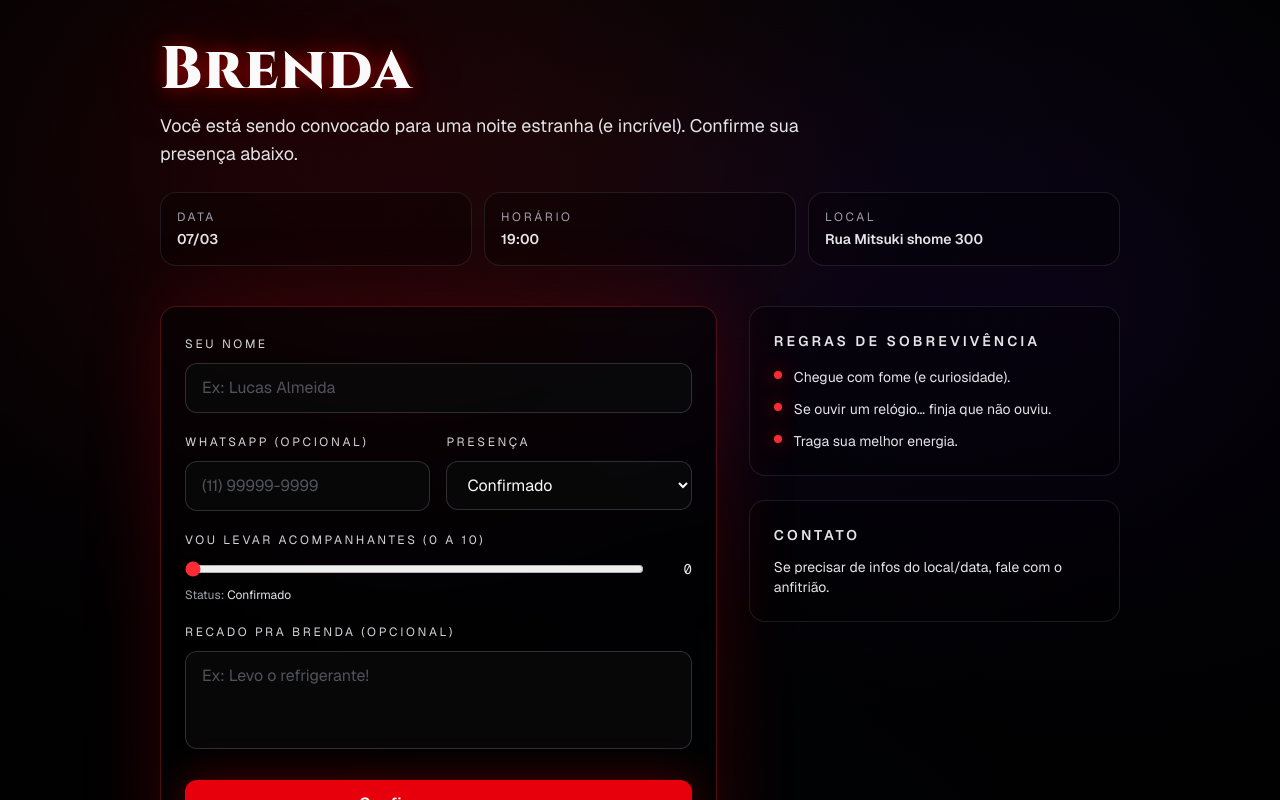
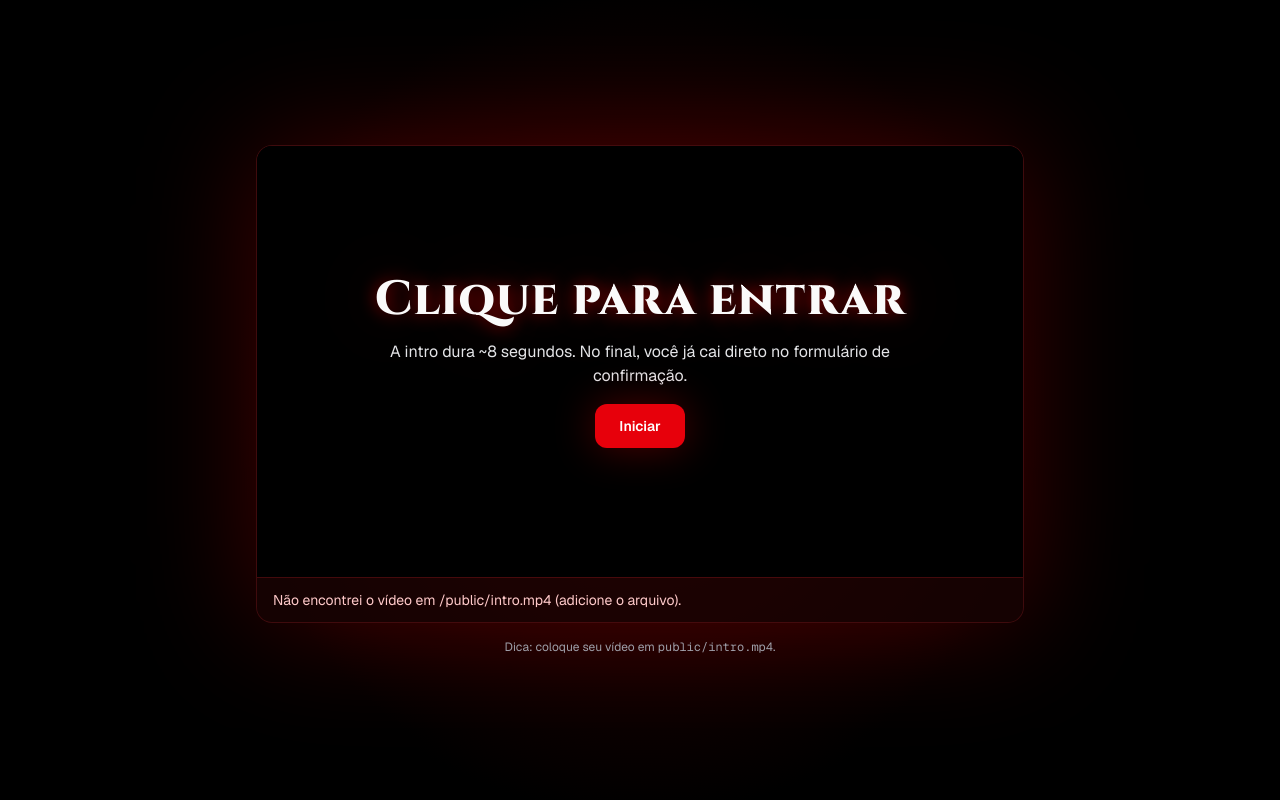
Before and after one commit to Alelourenco/convite_tematico_strangerThings, a Next.js app: page / in a window 1280 px wide. Shown: the top 800 px of the page. Built offline with nearby package versions, Linux system fonts and the light colour scheme.

Commit message:
Intro em vídeo com transição suave

```diff
--- a/src/app/page.tsx
+++ b/src/app/page.tsx
@@ -1,8 +1,10 @@
 import RsvpForm from "@/components/RsvpForm";
+import IntroGate from "@/components/IntroGate";
 
 export default function Home() {
   return (
     <div className="min-h-screen bg-hawkins text-zinc-50">
+      <IntroGate>
         <div className="relative z-10 mx-auto flex min-h-screen max-w-5xl flex-col px-5 py-10 sm:px-8">
           <header className="mb-10">
             <h1 className="st-title text-5xl font-extrabold tracking-tight sm:text-6xl">
@@ -77,6 +79,7 @@ export default function Home() {
             </p>
           </footer>
         </div>
+      </IntroGate>
     </div>
   );
 }
--- /dev/null
+++ b/src/components/IntroGate.tsx
@@ -0,0 +1,161 @@
+"use client";
+
+import { useEffect, useMemo, useRef, useState } from "react";
+
+type Phase = "idle" | "playing" | "exiting" | "done";
+
+export default function IntroGate({
+  children,
+  videoSrc = "/intro.mp4",
+  storageKey = "introPlayed",
+}: {
+  children: React.ReactNode;
+  videoSrc?: string;
+  storageKey?: string;
+}) {
+  const [phase, setPhase] = useState<Phase>(() => {
+    try {
+      return sessionStorage.getItem(storageKey) === "1" ? "done" : "idle";
+    } catch {
+      return "idle";
+    }
+  });
+  const [error, setError] = useState<string | null>(null);
+  const videoRef = useRef<HTMLVideoElement | null>(null);
+
+  const isDone = phase === "done";
+  const isOverlayVisible = phase !== "done";
+
+  useEffect(() => {
+    // Evita scroll enquanto a intro estiver ativa.
+    const prevOverflow = document.documentElement.style.overflow;
+    if (!isDone) {
+      document.documentElement.style.overflow = "hidden";
+    }
+    return () => {
+      document.documentElement.style.overflow = prevOverflow;
+    };
+  }, [isDone]);
+
+  const contentClassName = useMemo(() => {
+    if (isDone) {
+      return "opacity-100 translate-y-0 blur-0";
+    }
+    return "opacity-0 translate-y-2 blur-[2px] pointer-events-none select-none";
+  }, [isDone]);
+
+  function finish() {
+    try {
+      sessionStorage.setItem(storageKey, "1");
+    } catch {
+      // ignore
+    }
+
+    setPhase("exiting");
+    window.setTimeout(() => setPhase("done"), 500);
+  }
+
+  async function start() {
+    setError(null);
+    setPhase("playing");
+
+    // play() precisa de gesto do usuário. Esse handler já é um clique.
+    try {
+      await videoRef.current?.play();
+    } catch {
+      setError(
+        "Não foi possível reproduzir o vídeo automaticamente. Toque em play.",
+      );
+    }
+  }
+
+  return (
+    <>
+      <div
+        className={`transition-all duration-500 ${contentClassName}`}
+        aria-hidden={!isDone}
+      >
+        {children}
+      </div>
+
+      {isOverlayVisible ? (
+        <div
+          className={`fixed inset-0 z-[9999] flex items-center justify-center bg-black transition-opacity duration-500 ${
+            phase === "exiting" ? "opacity-0" : "opacity-100"
+          }`}
+        >
+          <div className="relative h-full w-full">
+            {/* Fundo */}
+            <div className="absolute inset-0 bg-[radial-gradient(circle_at_center,rgba(255,0,0,0.18),rgba(0,0,0,0.92)_55%,rgba(0,0,0,1)_100%)]" />
+
+            {/* Conteúdo */}
+            <div className="relative mx-auto flex h-full max-w-5xl flex-col items-center justify-center gap-6 px-5 py-10 text-zinc-50">
+              <div className="w-full max-w-3xl">
+                <div className="overflow-hidden rounded-2xl border border-red-500/25 bg-black/60 shadow-[0_0_120px_rgba(255,0,0,0.25)]">
+                  <div className="relative aspect-video w-full bg-black">
+                    <video
+                      ref={videoRef}
+                      src={videoSrc}
+                      playsInline
+                      preload="auto"
+                      onEnded={finish}
+                      onError={() =>
+                        setError(
+                          "Não encontrei o vídeo em /public/intro.mp4 (adicione o arquivo).",
+                        )
+                      }
+                      className={`h-full w-full object-cover ${
+                        phase === "idle" ? "opacity-0" : "opacity-100"
+                      } transition-opacity duration-300`}
+                    />
+
+                    {phase === "idle" ? (
+                      <button
+                        type="button"
+                        onClick={start}
+                        className="absolute inset-0 flex flex-col items-center justify-center gap-4 bg-black/40 px-6 text-center"
+                      >
+                        <p className="st-title text-4xl font-extrabold tracking-tight sm:text-5xl">
+                          Clique para entrar
+                        </p>
+                        <p className="max-w-xl text-sm text-zinc-200 sm:text-base">
+                          A intro dura ~8 segundos. No final, você já cai direto
+                          no formulário de confirmação.
+                        </p>
+                        <span className="inline-flex items-center justify-center rounded-xl bg-red-600 px-6 py-3 text-sm font-semibold text-white shadow-[0_0_40px_rgba(255,0,0,0.30)] hover:bg-red-500">
+                          Iniciar
+                        </span>
+                      </button>
+                    ) : null}
+
+                    {phase !== "idle" ? (
+                      <div className="absolute right-3 top-3 flex items-center gap-2">
+                        <button
+                          type="button"
+                          onClick={finish}
+                          className="rounded-lg border border-zinc-600/60 bg-black/50 px-3 py-2 text-xs font-semibold text-zinc-100 hover:border-red-500/40"
+                        >
+                          Pular
+                        </button>
+                      </div>
+                    ) : null}
+                  </div>
+
+                  {error ? (
+                    <div className="border-t border-red-500/20 bg-red-950/30 px-4 py-3 text-sm text-red-200">
+                      {error}
+                    </div>
+                  ) : null}
+                </div>
+
+                <p className="mt-4 text-center text-xs text-zinc-400">
+                  Dica: coloque seu vídeo em <span className="font-mono">public/intro.mp4</span>.
+                </p>
+              </div>
+            </div>
+          </div>
+        </div>
+      ) : null}
+    </>
+  );
+}
```
Also changed, not shown: 1 other file (tests, documents, lock files or other folders). Lines whose indentation alone changed are shown as unchanged.
